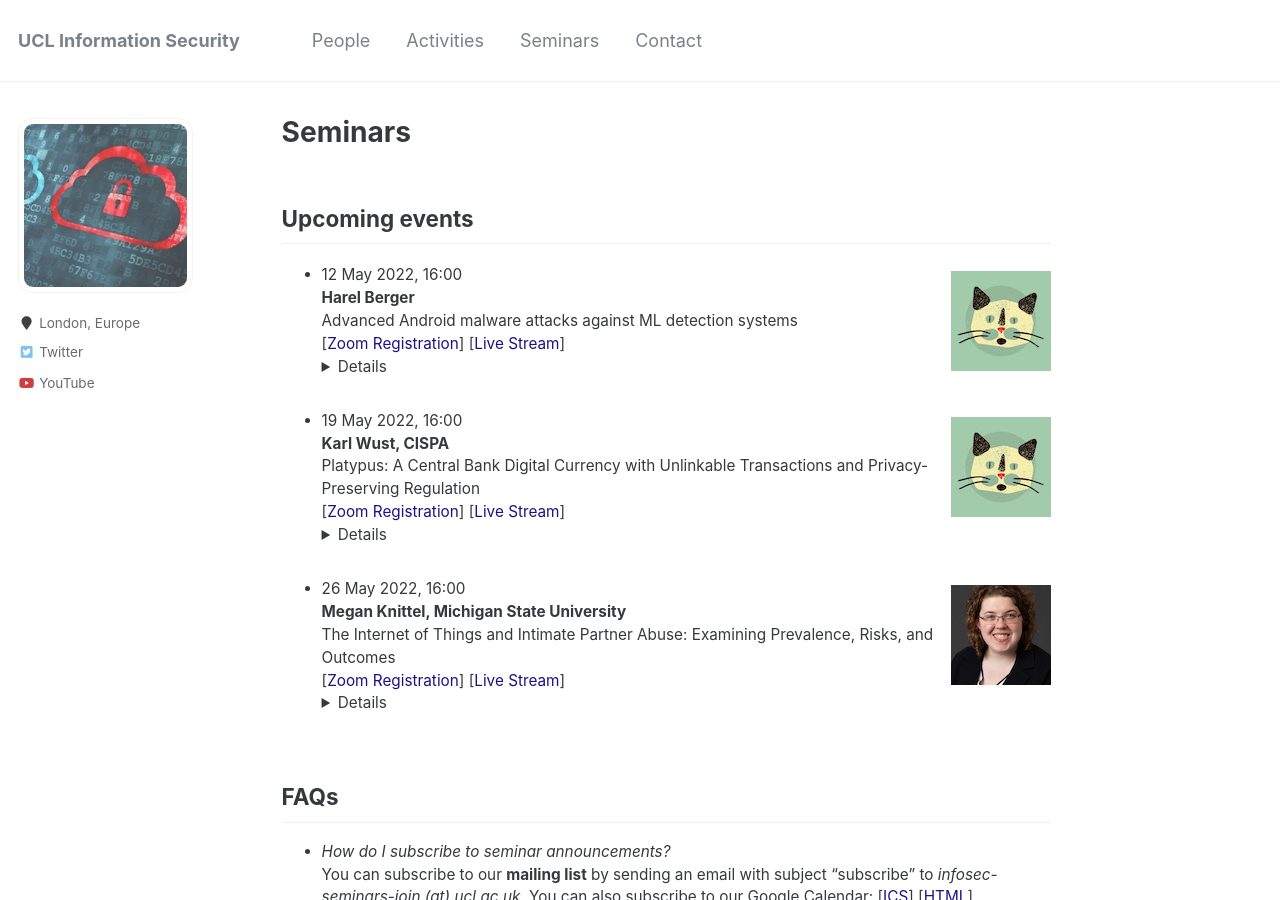
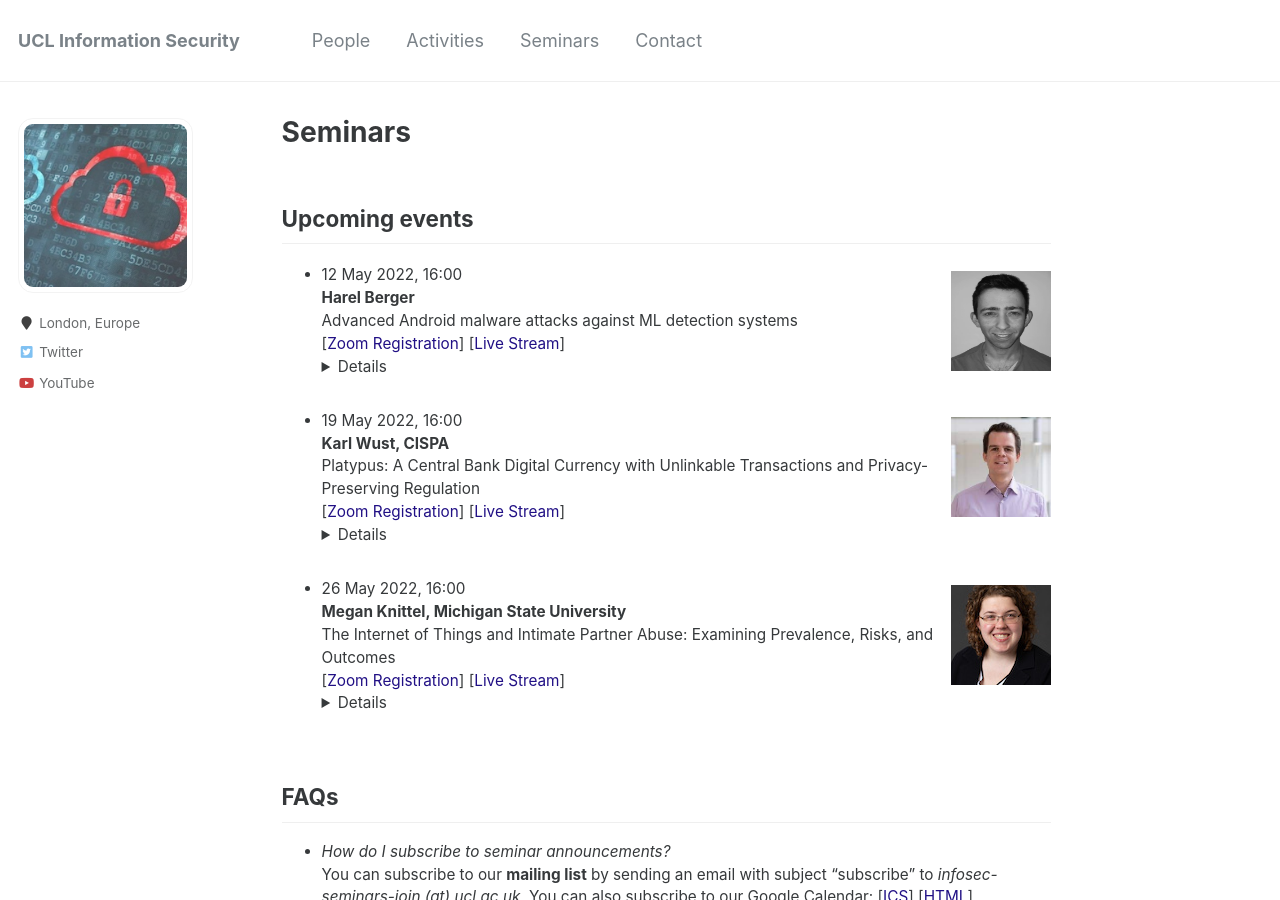
Before and after one commit to uclisec/uclisec.github.io, a Jekyll site: the page built from _pages/seminars.md, in a window 1280 px wide and 900 px high. Built offline with Jekyll 4.4.1, drawn with Linux system fonts in a browser that asks for light colours.

Commit message:
Update seminars.md

```diff
--- a/_pages/seminars.md
+++ b/_pages/seminars.md
@@ -9,13 +9,13 @@ Upcoming events
 
 
 <!----->
-<img src="../images/cat.jpg" style="float:right;width:100px;height:100px;margin-top:15px">
+<img src="../images/Harel.jpg" style="float:right;width:100px;height:100px;margin-top:15px">
 - 12 May 2022, 16:00
 **Harel Berger**
 Advanced Android malware attacks against ML detection systems
 [[Zoom Registration](https://ucl.zoom.us/meeting/register/tJYpf-2grTorGNxFnItdfR3SSG89tgyB9Zeh)] [[Live Stream]()]<details>**Abstract:**.<br><br>**Bio**:.<br></details>
 <!----->
-<img src="../images/cat.jpg" style="float:right;width:100px;height:100px;margin-top:15px">
+<img src="../images/Karl.jpg" style="float:right;width:100px;height:100px;margin-top:15px">
 - 19 May 2022, 16:00
 **Karl Wust, CISPA**
 Platypus: A Central Bank Digital Currency with Unlinkable Transactions and Privacy-Preserving Regulation
```
